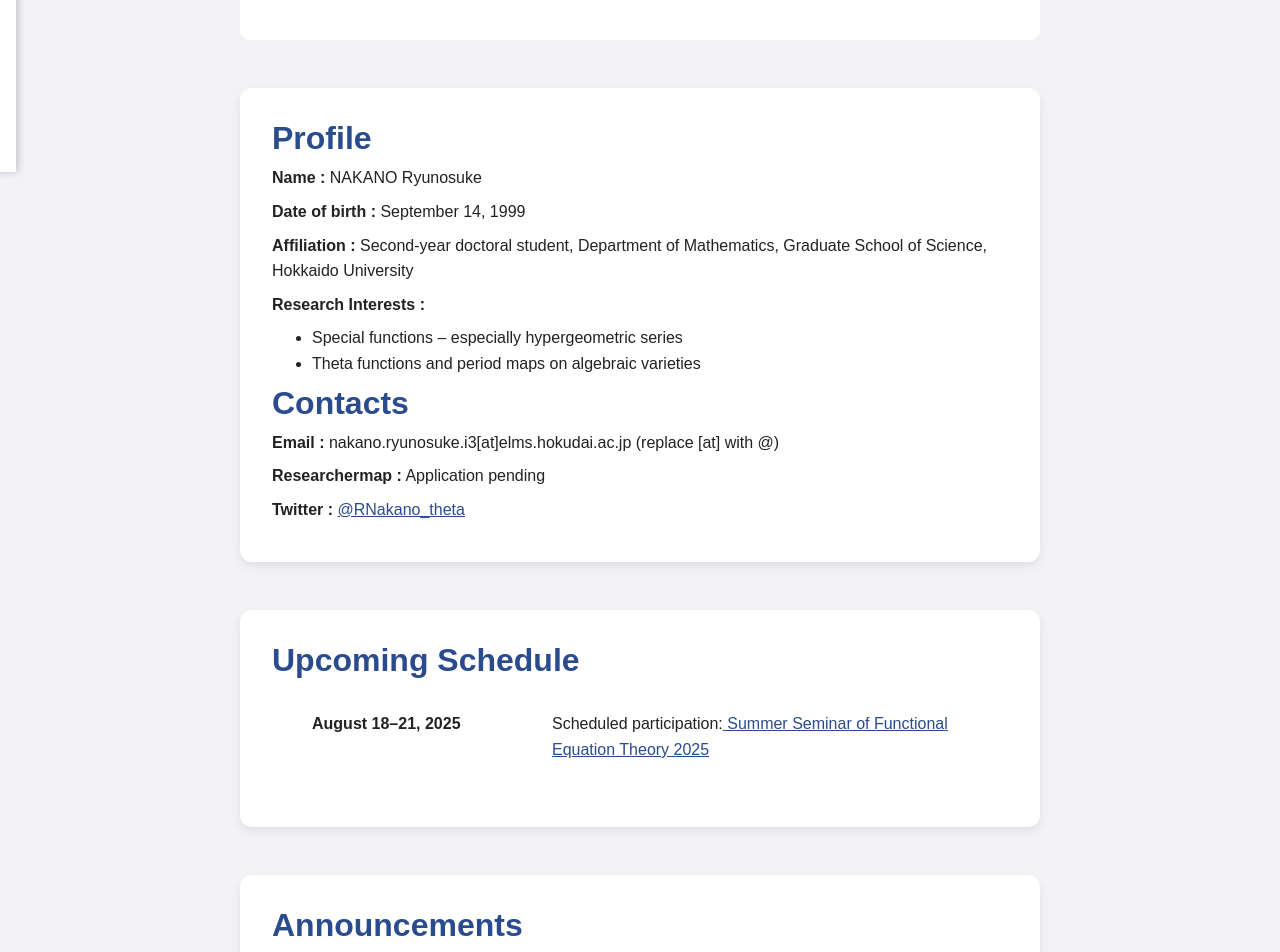
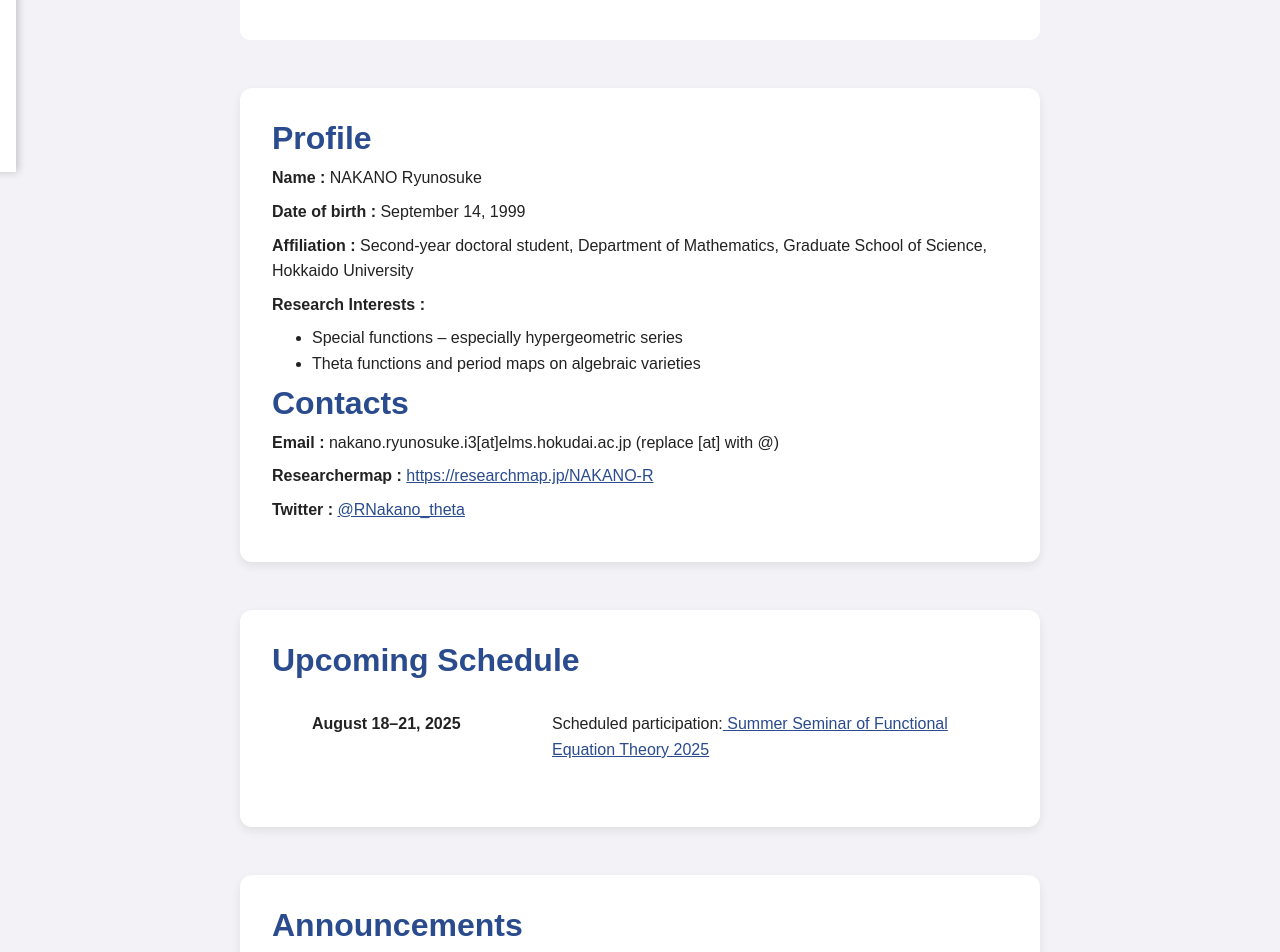
Before and after one commit to NAKANORyunosuke/NAKANORyunosuke.github.io, a Jekyll site: the page built from index.md, in a window 1280 px wide. Shown: the part 776-1728 px from the top of the page. Built offline with Jekyll 4.4.1, drawn with Linux system fonts in a browser that asks for light colours.

Commit message:
research mapの追加

```diff
--- a/index.md
+++ b/index.md
@@ -46,7 +46,7 @@ lang: ja
             </ul>
         <h1>Contacts</h1>
             <p><strong>Email :</strong> nakano.ryunosuke.i3[at]elms.hokudai.ac.jp (replace [at] with @)</p>
-            <p><strong>Researchermap :</strong> Application pending</p>
+            <p><strong>Researchermap :</strong> <a href="https://researchmap.jp/NAKANO-R">https://researchmap.jp/NAKANO-R</a></p>
     </div>
         <p><strong>Twitter :</strong> <a href="https://x.com/RNakano_theta" target="_blank">@RNakano_theta</a></p>
 </div>
```
Also changed, not shown: other parts of index.md (+1 -1 lines).
